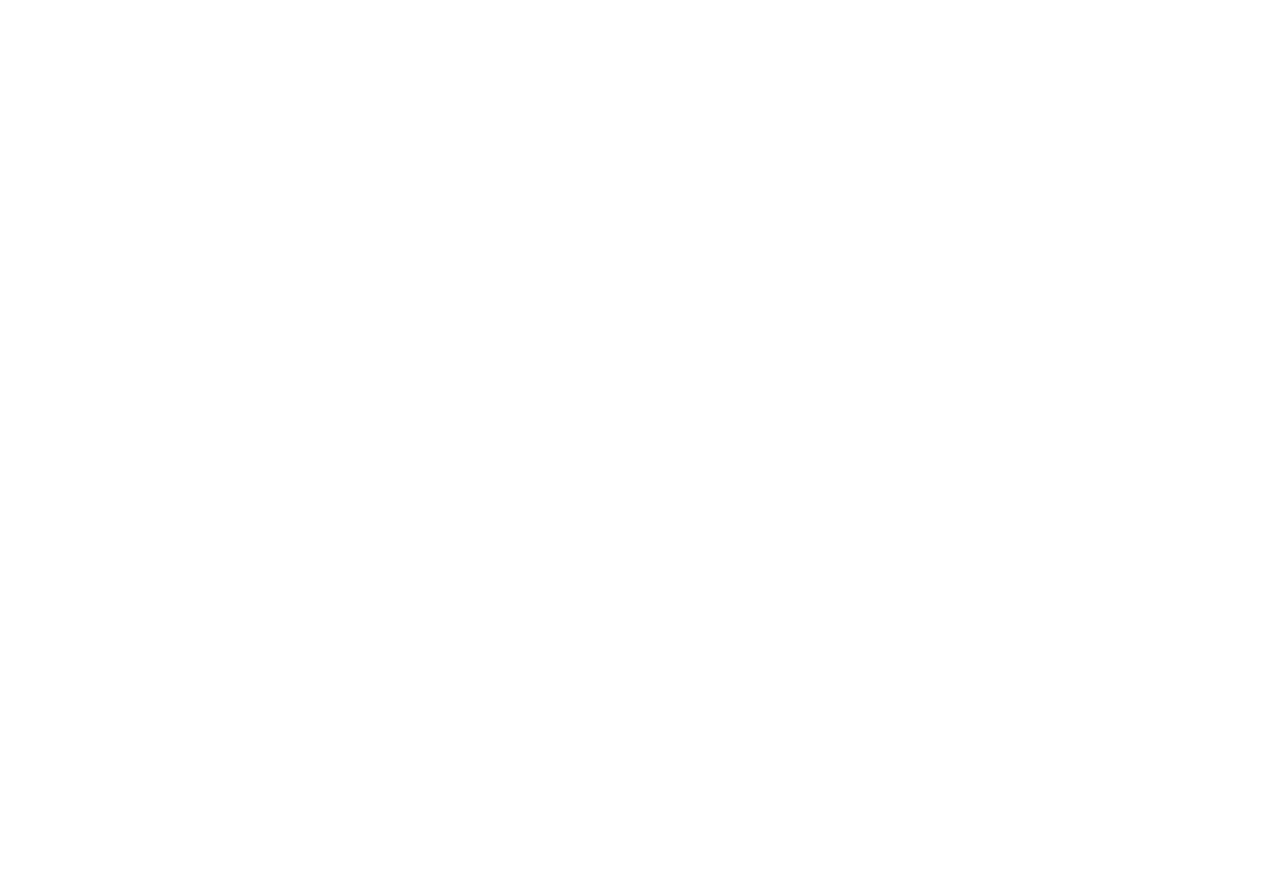
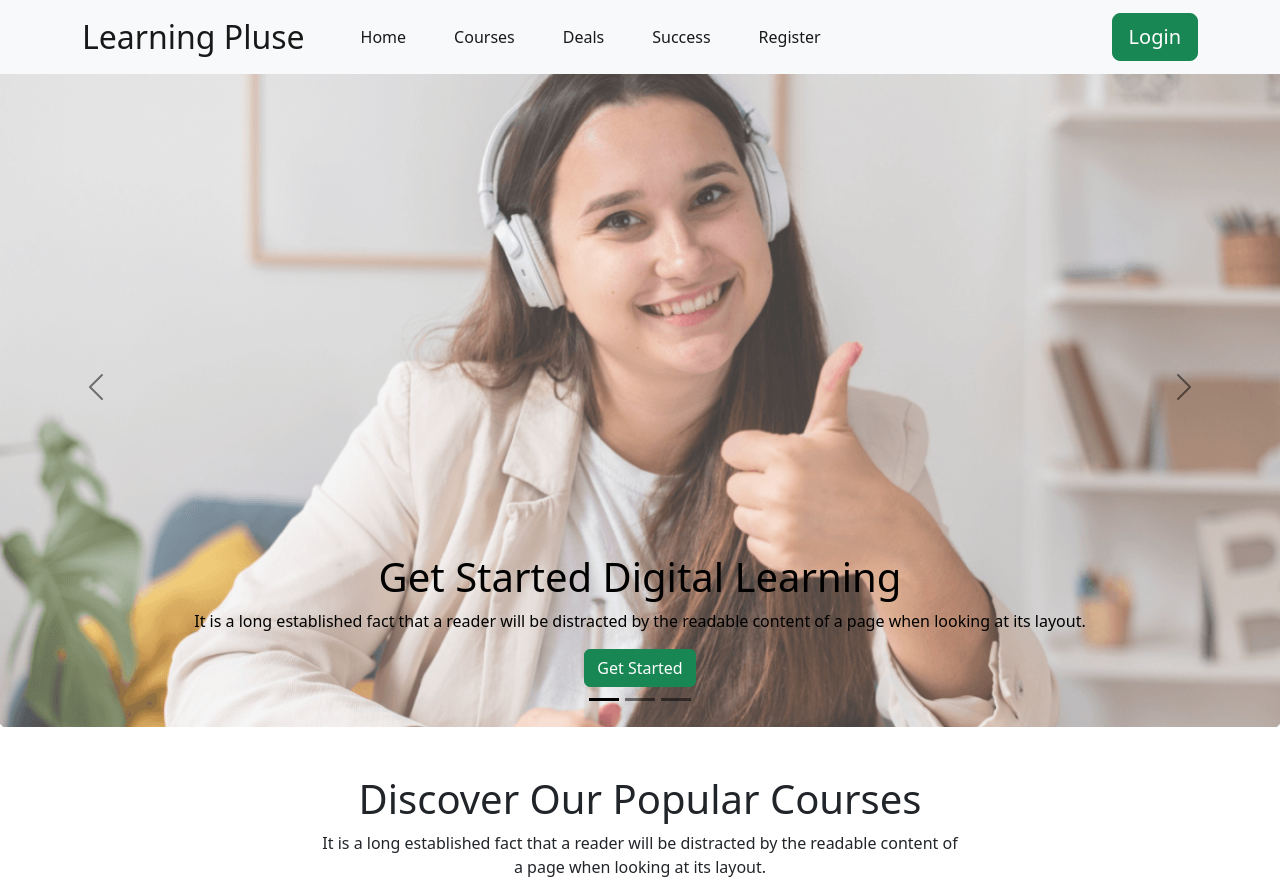
Before and after one commit to vaivaistudio/learning-pluse-, a plain HTML site: page index.html in a window 1280 px wide. Before the commit the page ends 800 px from the top, so only its background shows below. Drawn offline with nearby package versions, Linux system fonts and the light colour scheme.

Commit message:
sorry busy

```diff
--- a/index.html
+++ b/index.html
@@ -4,9 +4,114 @@
     <meta charset="UTF-8">
     <meta http-equiv="X-UA-Compatible" content="IE=edge">
     <meta name="viewport" content="width=device-width, initial-scale=1.0">
+    <!-- bootstrab link -->
+    <link href="https://cdn.jsdelivr.net/npm/bootstrap@5.2.0/dist/css/bootstrap.min.css" rel="stylesheet" integrity="sha384-gH2yIJqKdNHPEq0n4Mqa/HGKIhSkIHeL5AyhkYV8i59U5AR6csBvApHHNl/vI1Bx" crossorigin="anonymous">
+
+    <!-- style sheed linck -->
+    <link href="style.css" rel="stylesheet">
     <title>learning pluse</title>
 </head>
 <body>
+     <!-- Headar section start -->
+     <nav class="navbar navbar-expand-lg bg-light fixed-top">
+        <div class="container">
+          <a class="navbar-brand fs-2" href="#">Learning Pluse</a>
+          <button class="navbar-toggler" type="button" data-bs-toggle="collapse" data-bs-target="#navbarScroll" aria-controls="navbarScroll" aria-expanded="false" aria-label="Toggle navigation">
+            <span class="navbar-toggler-icon"></span>
+          </button>
+          <div class="collapse navbar-collapse" id="navbarScroll">
+            <ul class="navbar-nav me-auto px-3  navbar-nav-scroll" style="--bs-scroll-height: 100px;">
+              <li class="nav-item px-3">
+                <a class="nav-link active" aria-current="page" href="#">Home</a>
+              </li>
+              <li class="nav-item px-3">
+                <a class="nav-link active" aria-current="page" href="#">Courses</a>
+              </li>
+              <li class="nav-item px-3">
+                <a class="nav-link active" aria-current="page" href="#">Deals</a>
+              </li>
+              <li class="nav-item px-3">
+                <a class="nav-link active" aria-current="page" href="#">Success</a>
+              </li>
+              <li class="nav-item px-3">
+                <a class="nav-link active" aria-current="page" href="#">Register</a>
+              </li>
+
+            </ul>
+            <form class="d-flex" role="search">
+              <button class="btn btn-success btn-lg" type="submit">Login</button>
+            </form>
+          </div>
+        </div>
+      </nav>
+     <!-- Headar section end -->
+
+<!-- Top Bannar Section Start -->
+
+<div id="carouselExampleDark" class="carousel carousel-dark slide mt-5" data-bs-ride="carousel">
+  <div class="carousel-indicators">
+    <button type="button" data-bs-target="#carouselExampleDark" data-bs-slide-to="0" class="active" aria-current="true" aria-label="Slide 1"></button>
+    <button type="button" data-bs-target="#carouselExampleDark" data-bs-slide-to="1" aria-label="Slide 2"></button>
+    <button type="button" data-bs-target="#carouselExampleDark" data-bs-slide-to="2" aria-label="Slide 3"></button>
+  </div>
+  <div class="carousel-inner">
+    <div class="carousel-item active" data-bs-interval="10000">
+      <img  src="./banner img/cover-1.png" class="d-block w-100 opacity-75" alt="...">
+      <div class="carousel-caption  d-md-block">
+        <h1>Get Started Digital Learning</h1>
+        <p>It is a long established fact that a reader will be distracted by the readable content of a page when looking at its layout.</p>
+        <button class="btn btn-success">Get Started</button>
+      </div>
+    </div>
+    <div class="carousel-item" data-bs-interval="2000">
+      <img src="./banner img/cover-2.png" class="d-block w-100" alt="...">
+      <div class="carousel-caption d-none d-md-block">
+        <h1>Get Started Digital Learning</h1>
+        <p>It is a long established fact that a reader will be distracted by the readable content of a page when looking at its layout.</p>
+        <button class="btn btn-success">Get Started</button>
+      </div>
+    </div>
+    <div class="carousel-item">
+      <img src="./banner img/cover-3.jpg" class="d-block w-100" alt="...">
+      <div class="carousel-caption d-none d-md-block">
+        <h1>Get Started Digital Learning</h1>
+        <p>It is a long established fact that a reader will be distracted by the readable content of a page when looking at its layout.</p>
+        <button class="btn btn-success">Get Started</button>
+      </div>
+    </div>
+  </div>
+  <button class="carousel-control-prev" type="button" data-bs-target="#carouselExampleDark" data-bs-slide="prev">
+    <span class="carousel-control-prev-icon" aria-hidden="true"></span>
+    <span class="visually-hidden">Previous</span>
+  </button>
+  <button class="carousel-control-next" type="button" data-bs-target="#carouselExampleDark" data-bs-slide="next">
+    <span class="carousel-control-next-icon" aria-hidden="true"></span>
+    <span class="visually-hidden">Next</span>
+  </button>
+</div>
+<!-- Top Bannar Section End -->
+
+
+<!-- page Discription section -->
+<section>
+  <div class="mt-5 w-50 mx-auto text-center col-sm-12">
+    <h1>Discover Our Popular Courses</h1>
+    <p>It is a long established fact that a reader will be distracted by the readable content of a page when looking at its layout.</p>
+  </div>
+</section>
+<!-- page Discription section -->
+
+
+<!-- Cource sectio Start -->
+<section class="container">
+
+
+</section>
+<!-- Cource sectio End -->
+
+
+
+     <script src="https://cdn.jsdelivr.net/npm/bootstrap@5.2.0/dist/js/bootstrap.bundle.min.js" integrity="sha384-A3rJD856KowSb7dwlZdYEkO39Gagi7vIsF0jrRAoQmDKKtQBHUuLZ9AsSv4jD4Xa" crossorigin="anonymous"></script>
 
 </body>
 </html>
```
Also changed, not shown: banner img/cover-2.png (added), style.css (added).
